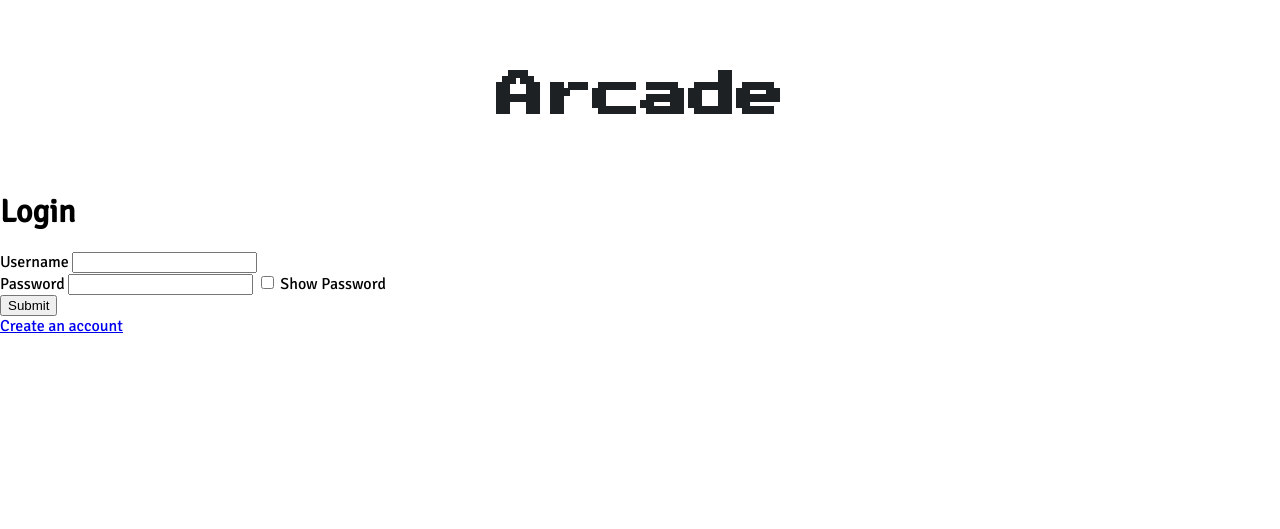
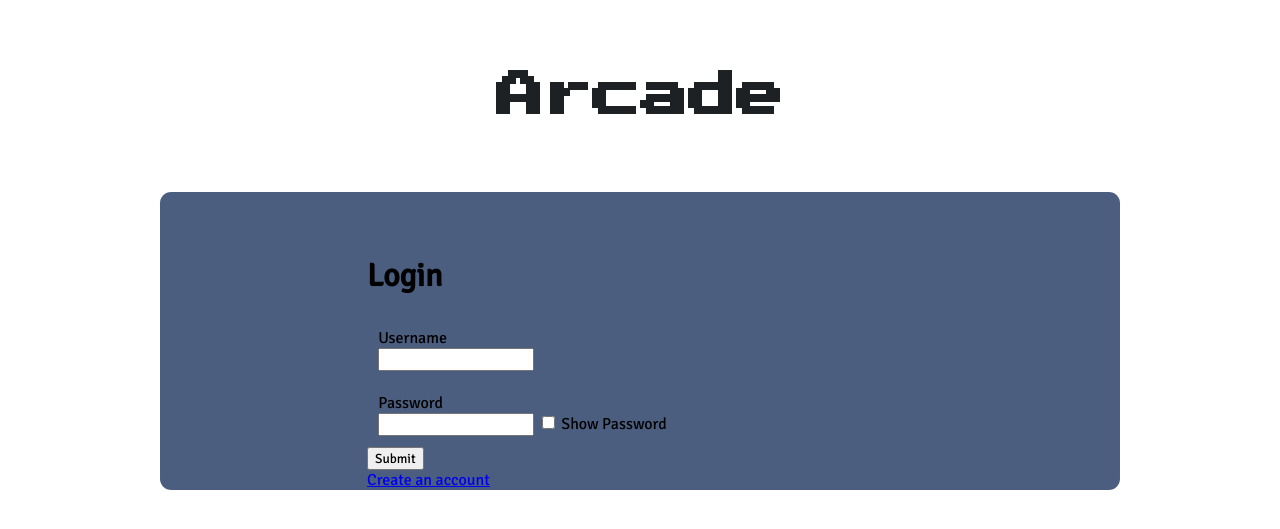
Before and after one commit to alexbrahos/Webmaster_Hackathon, a PHP site: page /html/login.html in a window 1280 px wide. Shown: the top 529 px of the page. Run offline with PHP 8.4, Linux system fonts and the light colour scheme.

Commit message:
login css

```diff
--- a/css/login.css
+++ b/css/login.css
@@ -6,5 +6,37 @@
 */
 
 .formWrap {
-    display: ;
+    width: 100%;
+    height: 100%;
+    display: flex;
+    justify-content: center;
+    align-items: center;
+
+    align-content: space-around;
+
+    width: 75%;
+    margin: auto;
+
+    background-color: #4b5e7f;
+    border-radius: 0.7em;
 }
+
+.formField {
+  padding: 0.7em;
+  float: left;
+  width: 100%;
+}
+
+label {
+  margin-right: 2em;
+}
+
+#submitBtn {
+
+}
+
+/*Keep form fields aligned*/
+form          { display: table;      }
+#formField    { display: table-row;  }
+label         { display: table-cell; }
+input         { display: table-cell; }
--- a/css/main.css
+++ b/css/main.css
@@ -49,8 +49,6 @@ text-indent: 2em;
   flex-wrap: wrap;
   justify-content: flex-start;
 
-
-
   align-items: center;
   align-content: space-around;
 
--- a/html/login.html
+++ b/html/login.html
@@ -29,7 +29,7 @@
         font-family: 'Press Start 2P';
       }
 
-      body, button {
+      body, button, input {
         font-family: 'Signika';
       }
     </style>
```
